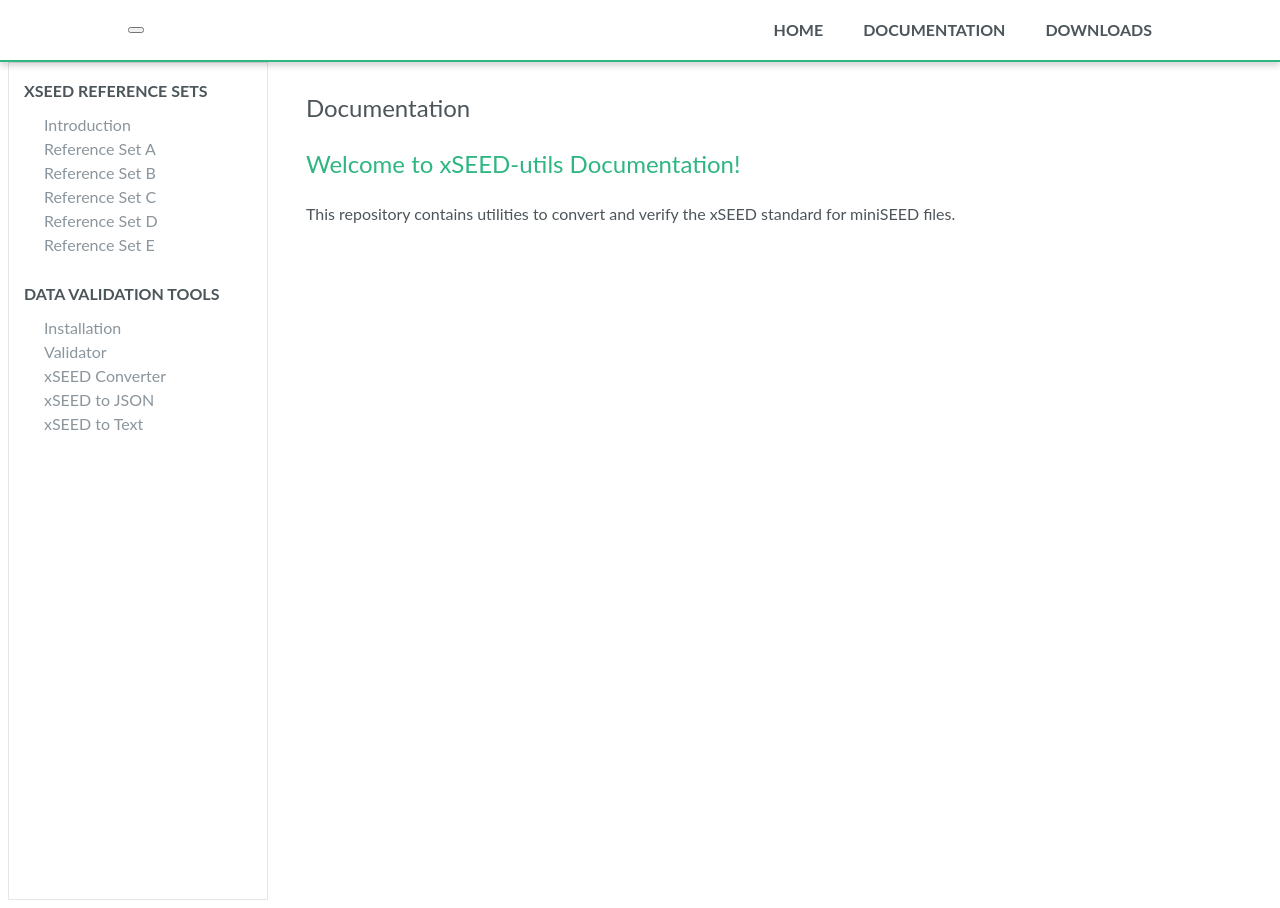
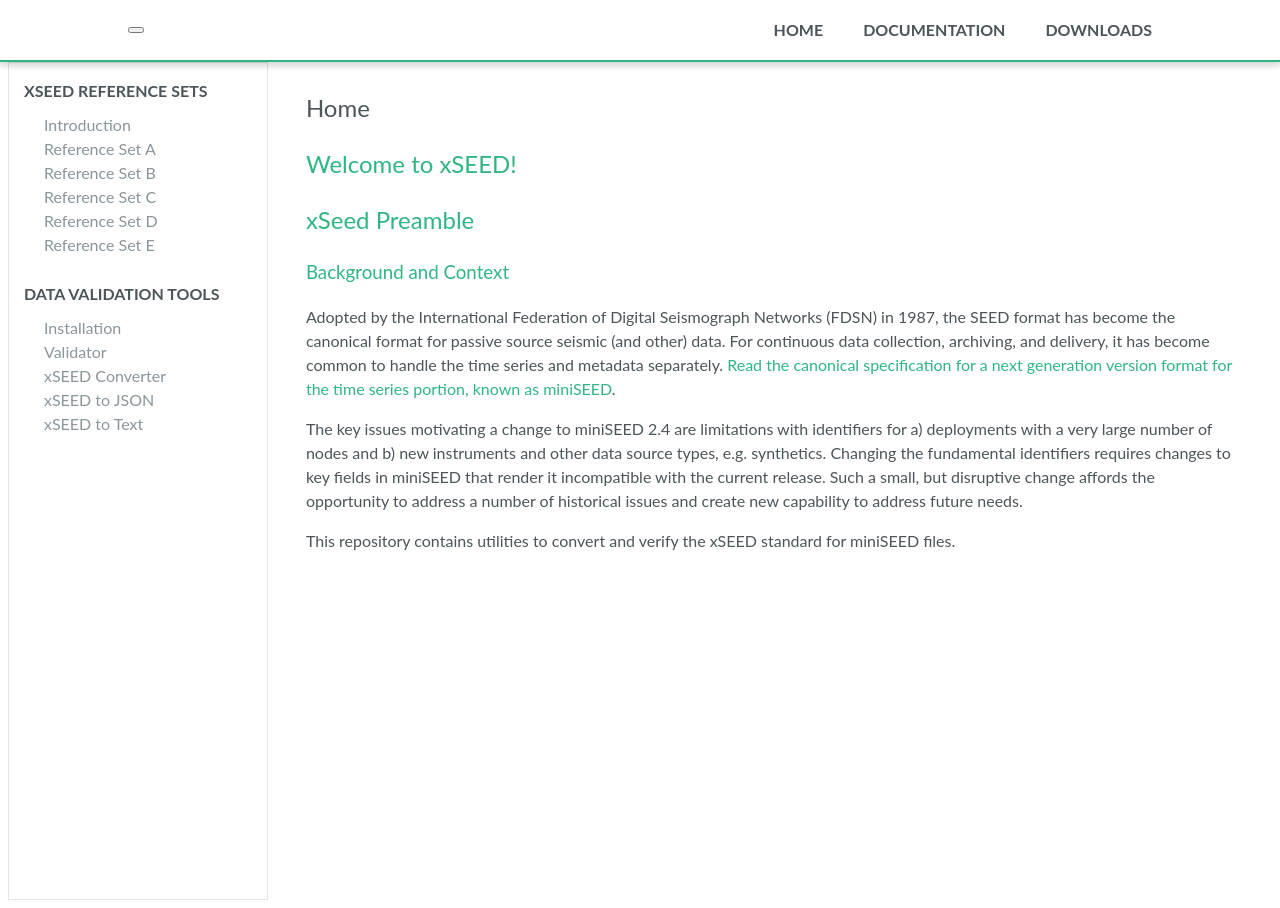
Before and after one commit to jeffreyleifer/xseed-utils, a Jekyll site: the page built from docs/documentation.md, in a window 1280 px wide. Built offline with Jekyll 4.4.1, drawn with Linux system fonts in a browser that asks for light colours; nearby versions of some CDN libraries; comment, search, counter and statistics services are not loaded.

Commit message:
Began adding text

```diff
--- a/docs/documentation.md
+++ b/docs/documentation.md
@@ -1,9 +1,17 @@
 ---
 layout: documentation
-title: Documentation
+title: Home
 permalink: /documentation/
 ---
 
-## Welcome to {{ site.title }} Documentation!
+## Welcome to xSEED!
+
+## xSeed Preamble
+
+### Background and Context
+
+Adopted by the International Federation of Digital Seismograph Networks (FDSN) in 1987, the SEED format has become the canonical format for passive source seismic (and other) data. For continuous data collection, archiving, and delivery, it has become common to handle the time series and metadata separately. [Read the canonical specification for a next generation version format for the time series portion, known as miniSEED](https://iris-edu.github.io/xseed-specification/xSEED%20-%20DRAFT%2020180511.pdf).
+
+ The key issues motivating a change to miniSEED 2.4 are limitations with identifiers for a) deployments with a very large number of nodes and b) new instruments and other data source types, e.g. synthetics. Changing the fundamental identifiers requires changes to key fields in miniSEED that render it incompatible with the current release. Such a small, but disruptive change affords the opportunity to address a number of historical issues and create new capability to address future needs.
 
 This repository contains utilities to convert and verify the xSEED standard for miniSEED files.
```
